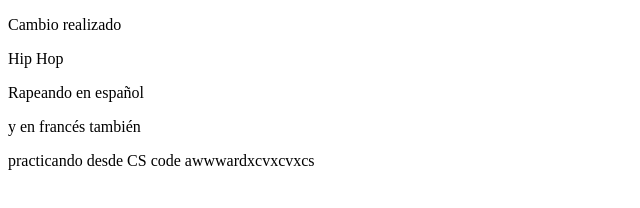
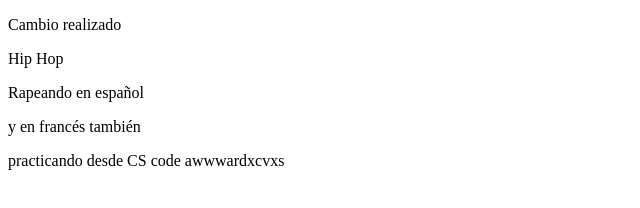
Before and after one commit to MaximoAdolfo/webgl-3, a plain HTML site: page index.html in a window 1280 px wide. Shown: the full height of the page, 0-640 px from the left. Drawn offline with Linux system fonts and the light colour scheme.

Commit message:
commit 02

```diff
--- a/index.html
+++ b/index.html
@@ -13,6 +13,6 @@
     <div><p>
         y en francés también<dazsdcfas
     </p></div>
-    <p>practicando desde CS code awwwardxcvxcvxcs</p>
+    <p>practicando desde CS code awwwardxcvxs</p>
 </body>
 </html>
```
